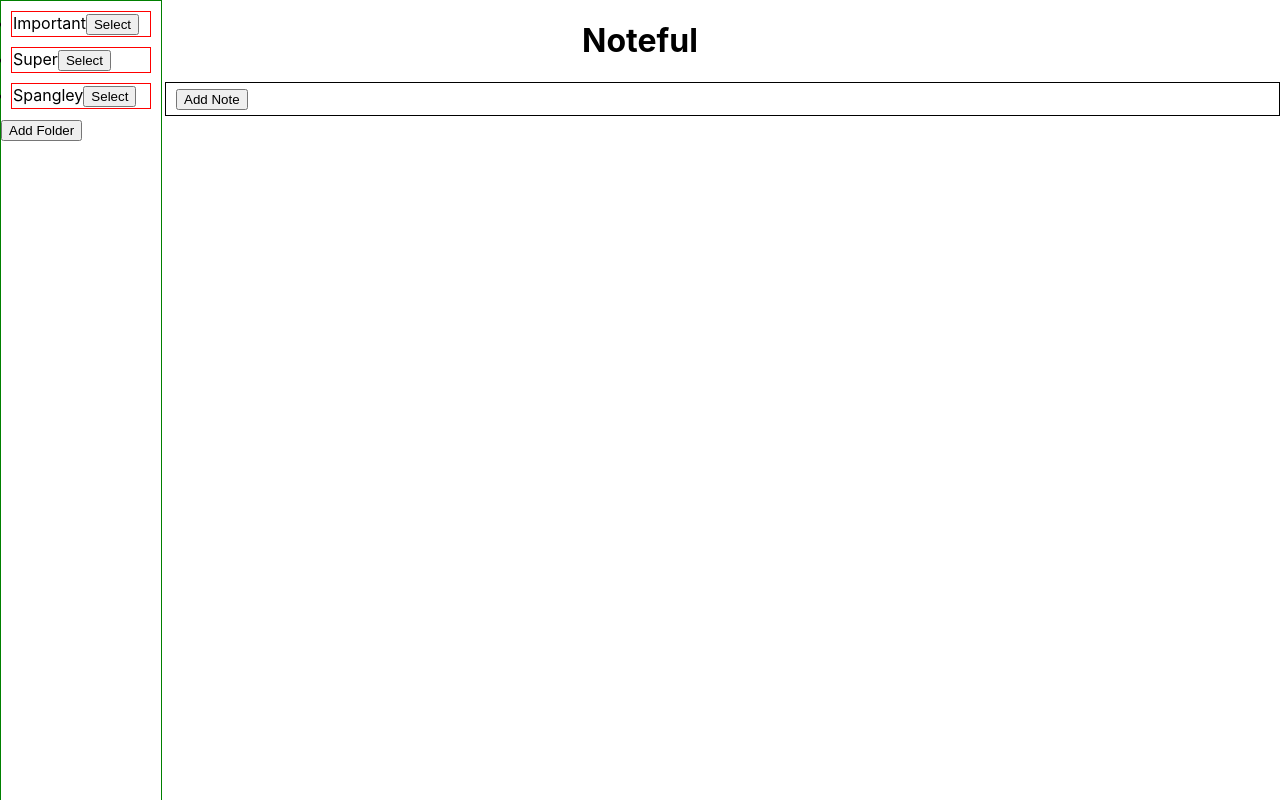
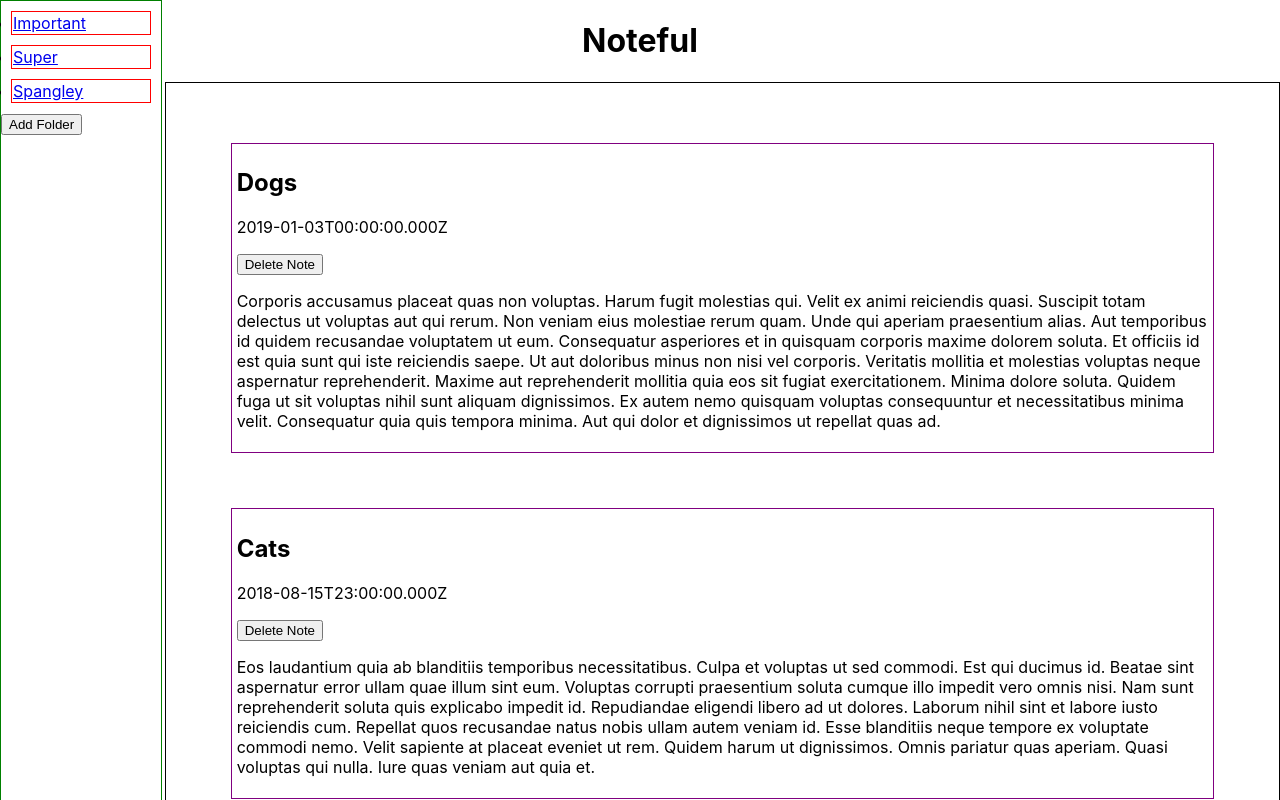
Before and after one commit to Britt22walk/noteful, a React (Create React App) app: page / in a window 1280 px wide. Shown: the top 800 px of the page. Built offline with nearby package versions, Linux system fonts and the light colour scheme.

Commit message:
added links

```diff
--- a/src/App.js
+++ b/src/App.js
@@ -6,6 +6,7 @@ import FolderSidebar from "./components/FoldeSiderbar/FolderSidebar";
 import NoteList from "./components/NoteList/NoteList";
 import Header from "./components/Header/Header";
 import STORE from "./STORE";
+import NoteContent from './components/NoteContent/NoteContent';
 
 class App extends Component {
   constructor(props) {
@@ -36,11 +37,22 @@ class App extends Component {
         <header>
           <Header />
         </header>
+
         <FolderSidebar
           folders={STORE.folders}
           handleFolderClick={this.handleFolderClick}
         />
-        <NoteList notes={this.state.notes} />
+
+        <Route
+          path="/folder/:folderId"
+          render={() => <NoteList notes={this.state.notes} />}
+        />
+        <Route
+          path="/note/:noteId"
+          render={() => <div><NoteList notes={this.state.notes}/> <NoteContent note={this.state.notes} /></div>}
+        />
+
+        <Route exact path="/" render={() => <NoteList notes={STORE.notes} />} />
       </main>
     );
   }
--- /dev/null
+++ b/src/components/AddNoteButton/AddNoteButton.jsx
@@ -0,0 +1,7 @@
+import React from "react"
+
+export default function AddNoteButton(){
+    return(
+        <button className="addNote_btn">Add Note</button>
+    )
+}
--- a/src/components/Folders/Folders.jsx
+++ b/src/components/Folders/Folders.jsx
@@ -1,13 +1,16 @@
-import React, { Component } from "react";
+import React from "react";
+
+import { NavLink, Link } from 'react-router-dom';
 
 export default function Folders(props) {
+  console.log(props)
   return (
     <ul className="folders">
       <li>
-        {props.name}
-        <button onClick={(e) => props.handleFolderClick(props.id)}>
-          Select
-        </button>
+      <Link to={`/folder/${props.id}`} onClick={(e) => props.handleFolderClick(props.id)}> {props.name} </Link>
+
+
+
       </li>
     </ul>
   );
--- a/src/components/NoteList/NoteList.jsx
+++ b/src/components/NoteList/NoteList.jsx
@@ -1,16 +1,23 @@
 import React, { Component } from "react";
 import Notes from "../Notes/Notes";
+import AddNoteButton from "../AddNoteButton/AddNoteButton"
 import "./NoteList.css";
+import NoteContent from "../NoteContent/NoteContent";
 
 export default function NoteList(props) {
-  const { notes } = props;
-  const notesList = notes.map((note, idx) => <Notes {...note} key={idx} />);
+  const { notes, folderId, noteId } = props;
+  let filterNotes = notes;
+  if (folderId){ filterNotes = filterNotes.filter(n => n.folderId === folderId)}
+  if (noteId) { filterNotes = filterNotes.filter(n => n.noteId === noteId )}
+
+  const notesList = filterNotes.map((note, idx) => <Notes {...note} key={idx} />);
+  const option = (noteId) ? <NoteContent /> : <AddNoteButton />
 
   return (
     <div className="note_list">
       {notesList}
+      {option}
 
-      <button className="addNote_btn">Add Note</button>
     </div>
   );
 }
```
